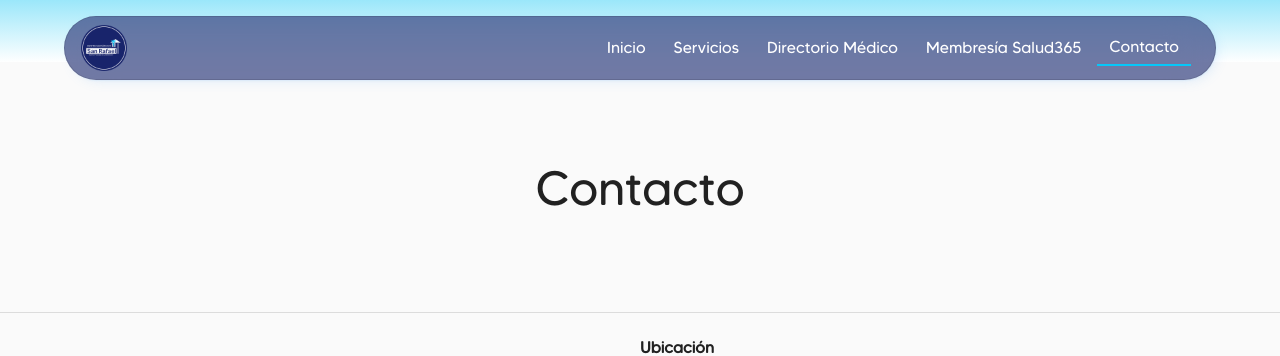
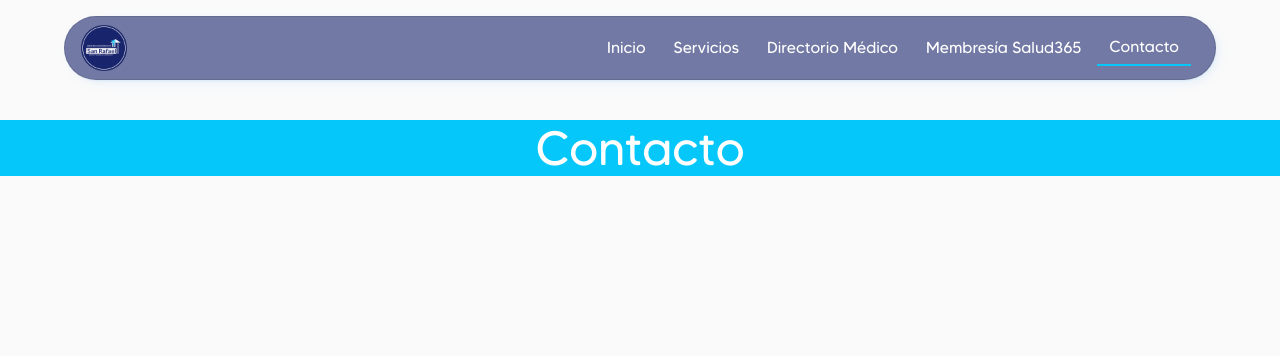
Before and after one commit to Amezcua04/cqsr-v2, a React (Create React App) app: page /contacto in a window 1280 px wide. Shown: the top 356 px of the page. Built offline with nearby package versions, Linux system fonts and the light colour scheme.

Commit message:
FIXED: ajustes en especialidades, contacto y salud365

```diff
--- a/src/scenes/contacto/Contacto.jsx
+++ b/src/scenes/contacto/Contacto.jsx
@@ -3,25 +3,36 @@ import { Box, Container, Typography } from '@mui/material';
 const Contacto = () => {
   return (
     <Box
-      id="Home"
       sx={{
-        width: '100%',
-        backgroundImage: 'linear-gradient(180deg, #9BE7FA, #FFF)',
-        backgroundSize: '100% 20%',
-        backgroundRepeat: 'no-repeat',
+        width: "100%",
+        minHeight: "100%",
+        // backgroundImage: "linear-gradient(180deg, #9BE7FA, #FBFBFB)",
+        backgroundSize: "100% 20%",
+        backgroundRepeat: "no-repeat",
+        mb: { xs: "5px", sm: "10px" },
+        overflow: "auto",
       }}
     >
       <Container
         sx={{
-          display: 'flex',
-          flexDirection: 'column',
-          alignItems: 'center',
-          pt: { xs: 14, sm: 20 },
-          pb: { xs: 8, sm: 12 },
+          display: "flex",
+          flexDirection: "column",
+          alignItems: "center",
+          pt: { xs: 15 },
+          maxWidth: "100% !important",
+          pl: "0 !important",
+          pr: "0 !important",
         }}
       >
-        {/* Componentes */}
-        <Typography variant='h1'>
+        <Typography
+          variant="h1"
+          align="center"
+          sx={{
+            width: "100%",
+            color: "white",
+            backgroundColor: "#06C7F9",
+          }}
+        >
           Contacto
         </Typography>
       </Container>
--- a/src/scenes/especialidades/Especialidades.jsx
+++ b/src/scenes/especialidades/Especialidades.jsx
@@ -34,7 +34,7 @@ const Especialidades = () => {
             backgroundColor: "#06C7F9",
           }}
         >
-          Especialidades médicas
+          Directorio Médico
         </Typography>
 
         {/* Contenido */}
--- a/src/scenes/salud365/salud365.jsx
+++ b/src/scenes/salud365/salud365.jsx
@@ -4,26 +4,37 @@ import { Box, Container, Typography } from '@mui/material';
 const salud365 = () => {
   return (
     <Box
-      id="Home"
       sx={{
-        width: '100%',
-        backgroundImage: 'linear-gradient(180deg, #9BE7FA, #FFF)',
-        backgroundSize: '100% 20%',
-        backgroundRepeat: 'no-repeat',
+        width: "100%",
+        minHeight: "100%",
+        // backgroundImage: "linear-gradient(180deg, #9BE7FA, #FBFBFB)",
+        backgroundSize: "100% 20%",
+        backgroundRepeat: "no-repeat",
+        mb: { xs: "5px", sm: "10px" },
+        overflow: "auto",
       }}
     >
       <Container
         sx={{
-          display: 'flex',
-          flexDirection: 'column',
-          alignItems: 'center',
-          pt: { xs: 14, sm: 20 },
-          pb: { xs: 8, sm: 12 },
+          display: "flex",
+          flexDirection: "column",
+          alignItems: "center",
+          pt: { xs: 15 },
+          maxWidth: "100% !important",
+          pl: "0 !important",
+          pr: "0 !important",
         }}
       >
-        {/* Componentes */}
-        <Typography variant='h1'>
-          Salud 365
+        <Typography
+          variant="h1"
+          align="center"
+          sx={{
+            width: "100%",
+            color: "white",
+            backgroundColor: "#06C7F9",
+          }}
+        >
+          Membresía Salud365
         </Typography>
       </Container>
     </Box>
```
